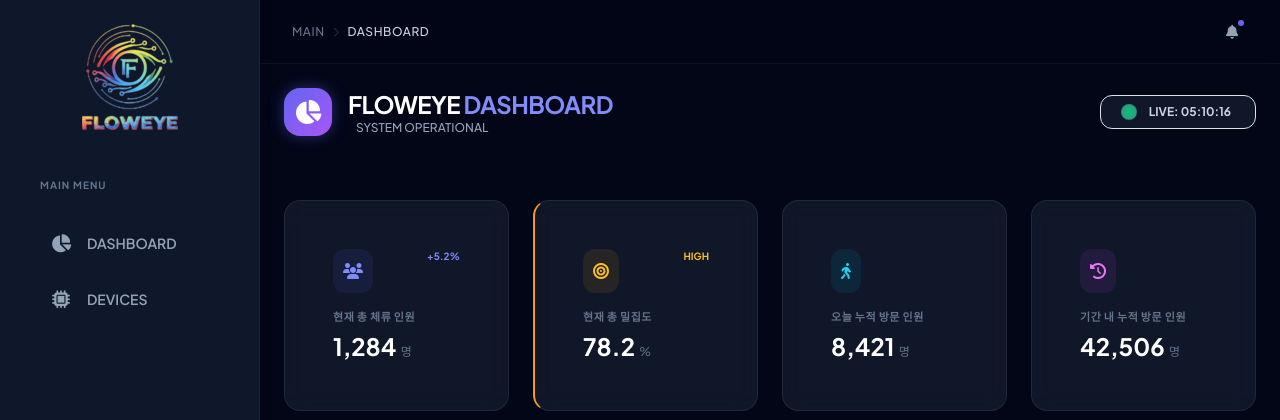
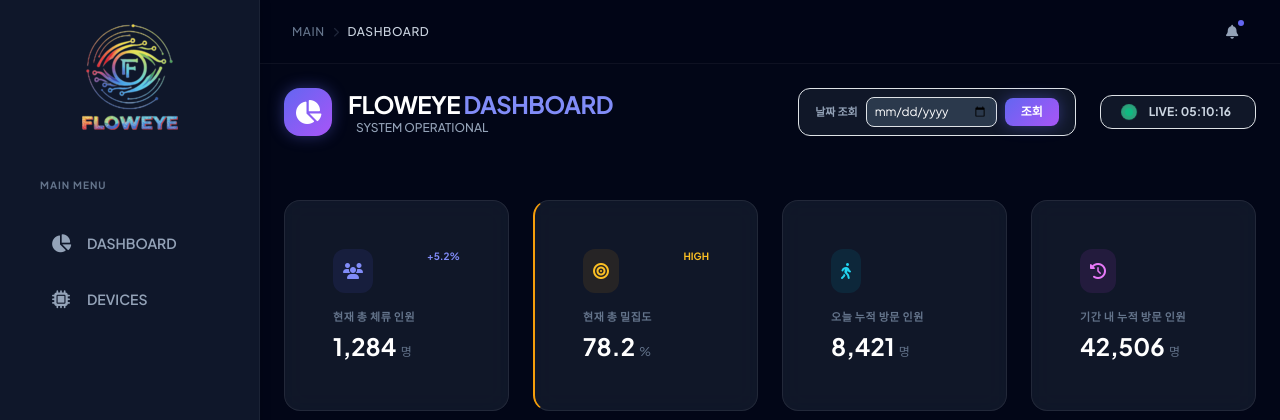
Before and after one commit to ENCLE-kr/floweye, a Django app: page /dashboard/ in a window 1280 px wide. Shown: the top 420 px of the page. Run offline with Django 5.2, Linux system fonts and the light colour scheme; data that the repository does not hold is empty; some libraries are stand-ins or nearby versions.

Commit message:
encle new floweye dashboard v0.4.3

```diff
--- a/home/views.py
+++ b/home/views.py
@@ -1,17 +1,91 @@
+import json
+from datetime import date, datetime
+from django.db.models import Avg, Max, Sum
 from django.shortcuts import render, redirect
 
-from .models import Device
+from .models import Device, DeviceStatus
 
 def index(request):
     return redirect('dashboard')
 
 def dashboard(request):
     devices = Device.objects.all().order_by("-id")
+    date_str = request.GET.get("date")
+
     context = {
         'segment': 'dashboard',
         'page_title': 'Dashboard',
         'devices': devices,
+        'date': date_str or '',
+        'stats': None,
+        'chart_occupancy': None,
+        'chart_density': None,
+        'chart_today_visit': None,
     }
+
+    if date_str:
+        try:
+            target_date = date.fromisoformat(date_str)
+        except ValueError:
+            target_date = None
+        if target_date:
+            qs = DeviceStatus.objects.filter(target_date=target_date)
+            # 당일 선택 시 현재 시각 이전 데이터만 (예: 14:06 → 14시 미만, 0~13시만)
+            if target_date == date.today():
+                current_hour = datetime.now().hour
+                qs = qs.filter(target_hour__lt=current_hour)
+            if qs.exists():
+                # 해당일 마지막 시간 슬롯 기준 집계
+                last_slot = qs.order_by("-target_hour").first()
+                last_qs = qs.filter(target_hour=last_slot.target_hour)
+                stay_sum = last_qs.aggregate(s=Sum("current_stay_count"))["s"] or 0
+                density_avg = last_qs.aggregate(a=Avg("current_density"))["a"] or 0
+
+                # 해당일 오늘 누적 방문: 디바이스별 max(today_visitor_count) 합
+                day_end = qs.values("device").annotate(mx=Max("today_visitor_count"))
+                today_visit = sum(d["mx"] or 0 for d in day_end)
+                period_visit = today_visit  # 단일일 조회 시 기간 누적 = 해당일 누적
+
+                context["stats"] = {
+                    "current_stay_total": stay_sum,
+                    "current_density_avg": round(float(density_avg), 1),
+                    "today_visitor_total": today_visit,
+                    "period_visitor_total": period_visit,
+                }
+
+                # 차트용 시계열: 해당일 시간순
+                slots = qs.values("target_hour").order_by("target_hour").distinct()
+                labels = []
+                occ_data = []
+                dens_data = []
+                today_data = []
+                for s in slots:
+                    th = s["target_hour"]
+                    labels.append(f"{th:02d}시")
+                    row_qs = qs.filter(target_hour=th)
+                    occ_data.append(
+                        row_qs.aggregate(s=Sum("current_stay_count"))["s"] or 0
+                    )
+                    dens_data.append(
+                        round(
+                            float(
+                                row_qs.aggregate(a=Avg("current_density"))["a"] or 0
+                            ),
+                            1,
+                        )
+                    )
+                    today_data.append(
+                        row_qs.aggregate(s=Sum("today_visitor_count"))["s"] or 0
+                    )
+                context["chart_occupancy"] = {"labels": labels, "data": occ_data}
+                context["chart_density"] = {"labels": labels, "data": dens_data}
+                context["chart_today_visit"] = {"labels": labels, "data": today_data}
+
+    # JS에서 사용할 수 있도록 JSON 문자열로 전달
+    for key in ("chart_occupancy", "chart_density", "chart_today_visit"):
+        val = context.get(key)
+        context[f"{key}_json"] = json.dumps(val, ensure_ascii=False) if val else "null"
+
     return render(request, 'home/dashboard.html', context)
 
 def map(request):
--- a/templates/home/dashboard.html
+++ b/templates/home/dashboard.html
@@ -66,7 +66,12 @@
             </div>
           </div>
         </div>
-        <div class="flex items-center gap-4 w-full md:w-auto">
+        <div class="flex items-center gap-4 w-full md:w-auto flex-wrap">
+          <form method="get" action="{% url 'dashboard' %}" class="flex items-center gap-2 flex-wrap bg-slate-800/50 px-3 py-2 rounded-xl border border-slate-700/50">
+            <span class="text-[11px] font-semibold text-slate-400 whitespace-nowrap">날짜 조회</span>
+            <input type="date" name="date" value="{{ date }}" class="bg-slate-700/80 border border-slate-600 rounded-lg px-2 py-1.5 text-xs text-white focus:ring-1 focus:ring-indigo-500 focus:border-indigo-500" />
+            <button type="submit" class="neo-button px-3 py-1.5 rounded-lg text-xs font-bold text-white">조회</button>
+          </form>
           <div class="bg-slate-800/50 px-4 py-2 rounded-xl border border-slate-700/50 flex items-center gap-3">
             <span class="relative flex h-2 w-2">
               <span class="animate-ping absolute inline-flex h-full w-full rounded-full bg-emerald-400 opacity-75"></span>
@@ -86,29 +91,29 @@
             <span class="text-[10px] font-bold text-indigo-400">+5.2%</span>
           </div>
           <p class="text-slate-500 text-[11px] font-bold uppercase tracking-wider">현재 총 체류 인원</p>
-          <h3 class="text-2xl font-bold text-white mt-1">1,284 <span class="text-xs font-normal text-slate-500">명</span></h3>
+          <h3 class="text-2xl font-bold text-white mt-1">{% if stats %}{{ stats.current_stay_total|floatformat:0 }}{% else %}1,284{% endif %} <span class="text-xs font-normal text-slate-500">명</span></h3>
         </div>
         <div class="glass-panel p-5 rounded-2xl relative overflow-hidden group border-l-2 border-l-amber-500">
           <div class="flex justify-between items-start mb-3">
             <div class="text-amber-400 bg-amber-500/10 p-2.5 rounded-xl"><i class="fas fa-bullseye"></i></div>
-            <span class="text-[10px] font-bold text-amber-400">HIGH</span>
+            <span class="text-[10px] font-bold text-amber-400">{% if stats %}AVG{% else %}HIGH{% endif %}</span>
           </div>
           <p class="text-slate-500 text-[11px] font-bold uppercase tracking-wider">현재 총 밀집도</p>
-          <h3 class="text-2xl font-bold text-white mt-1">78.2 <span class="text-xs font-normal text-slate-500">%</span></h3>
+          <h3 class="text-2xl font-bold text-white mt-1">{% if stats %}{{ stats.current_density_avg }}{% else %}78.2{% endif %} <span class="text-xs font-normal text-slate-500">%</span></h3>
         </div>
         <div class="glass-panel p-5 rounded-2xl relative overflow-hidden group">
           <div class="flex justify-between items-start mb-3">
             <div class="text-cyan-400 bg-cyan-500/10 p-2.5 rounded-xl"><i class="fas fa-walking"></i></div>
           </div>
           <p class="text-slate-500 text-[11px] font-bold uppercase tracking-wider">오늘 누적 방문 인원</p>
-          <h3 class="text-2xl font-bold text-white mt-1">8,421 <span class="text-xs font-normal text-slate-500">명</span></h3>
+          <h3 class="text-2xl font-bold text-white mt-1">{% if stats %}{{ stats.today_visitor_total|floatformat:0 }}{% else %}8,421{% endif %} <span class="text-xs font-normal text-slate-500">명</span></h3>
         </div>
         <div class="glass-panel p-5 rounded-2xl relative overflow-hidden group">
           <div class="flex justify-between items-start mb-3">
             <div class="text-fuchsia-400 bg-fuchsia-500/10 p-2.5 rounded-xl"><i class="fas fa-history"></i></div>
           </div>
           <p class="text-slate-500 text-[11px] font-bold uppercase tracking-wider">기간 내 누적 방문 인원</p>
-          <h3 class="text-2xl font-bold text-white mt-1">42,506 <span class="text-xs font-normal text-slate-500">명</span></h3>
+          <h3 class="text-2xl font-bold text-white mt-1">{% if stats %}{{ stats.period_visitor_total|floatformat:0 }}{% else %}42,506{% endif %} <span class="text-xs font-normal text-slate-500">명</span></h3>
         </div>
       </div>
 
@@ -210,6 +215,10 @@
     }
   }, 1000);
 
+  const chartOccupancyData = {{ chart_occupancy_json|safe }};
+  const chartDensityData = {{ chart_density_json|safe }};
+  const chartTodayVisitData = {{ chart_today_visit_json|safe }};
+
   function initCharts() {
     const commonOptions = {
       responsive: true,
@@ -217,12 +226,16 @@
       animation: { duration: 1000, easing: "easeOutQuart" },
       plugins: { legend: { display: false } },
       scales: {
-        x: { grid: { display: false }, ticks: { color: "#64748b", font: { size: 10 } } },
+        x: { grid: { display: false }, ticks: { color: "#64748b", font: { size: 10 }, maxTicksLimit: 12 } },
         y: { grid: { color: "rgba(255,255,255,0.03)" }, ticks: { color: "#64748b", font: { size: 10 } } },
       },
     };
 
-    const labels = ["09시", "11시", "13시", "15시", "17시", "19시", "21시"];
+    const defaultLabels = ["09시", "11시", "13시", "15시", "17시", "19시", "21시"];
+    const labels = (chartOccupancyData && chartOccupancyData.labels && chartOccupancyData.labels.length) ? chartOccupancyData.labels : defaultLabels;
+    const occData = (chartOccupancyData && chartOccupancyData.data) ? chartOccupancyData.data : [420, 750, 1100, 1284, 950, 1180, 850];
+    const densData = (chartDensityData && chartDensityData.data) ? chartDensityData.data : [30, 52, 75, 78, 55, 68, 42];
+    const todayData = (chartTodayVisitData && chartTodayVisitData.data) ? chartTodayVisitData.data : [1100, 2400, 4900, 6500, 7200, 8100, 8421];
 
     new Chart(document.getElementById("chartOccupancy"), {
       type: "line",
@@ -230,7 +243,7 @@
         labels,
         datasets: [
           {
-            data: [420, 750, 1100, 1284, 950, 1180, 850],
+            data: occData,
             borderColor: "#6366f1",
             backgroundColor: "rgba(99, 102, 241, 0.1)",
             fill: true,
@@ -250,7 +263,7 @@
         labels,
         datasets: [
           {
-            data: [30, 52, 75, 78, 55, 68, 42],
+            data: densData,
             backgroundColor: "#f59e0b",
             borderRadius: 6,
             barThickness: 12,
@@ -266,7 +279,7 @@
         labels,
         datasets: [
           {
-            data: [1100, 2400, 4900, 6500, 7200, 8100, 8421],
+            data: todayData,
             borderColor: "#06b6d4",
             backgroundColor: "rgba(6, 182, 212, 0.1)",
             fill: true,
```
